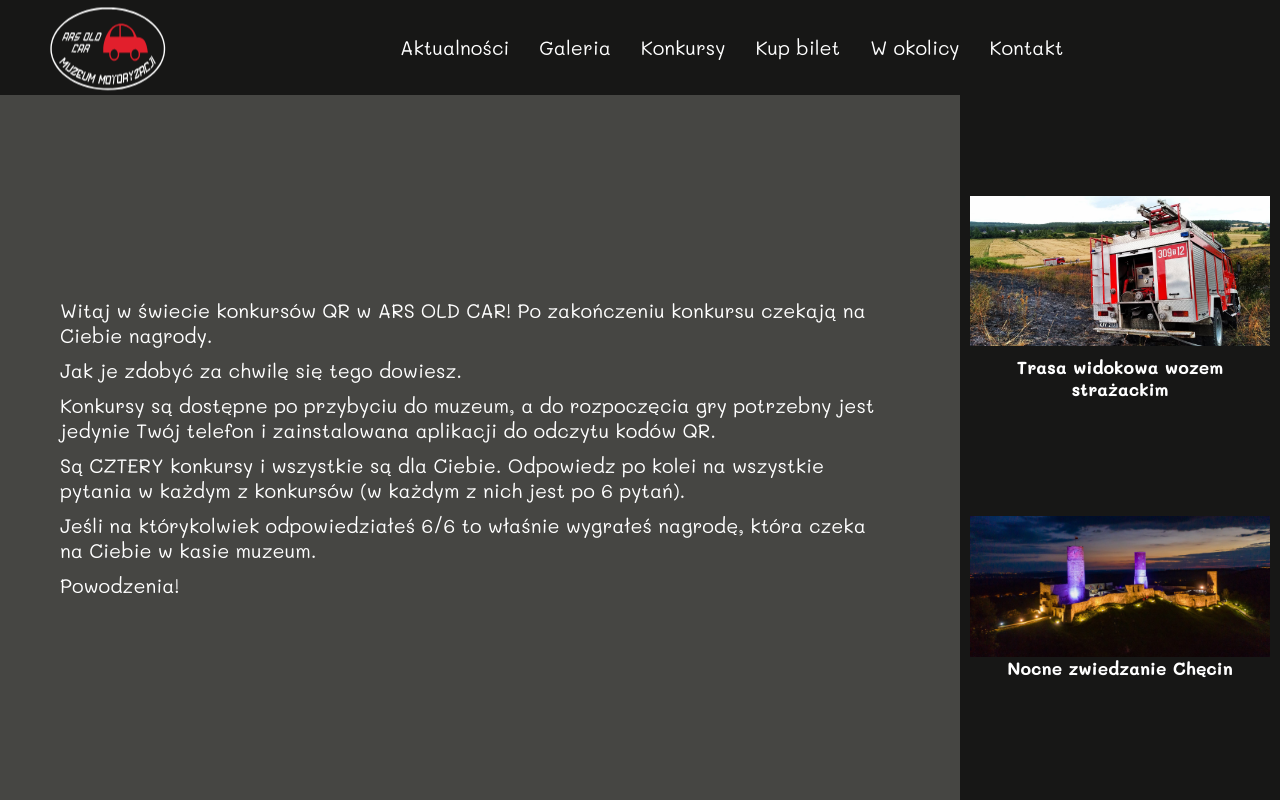
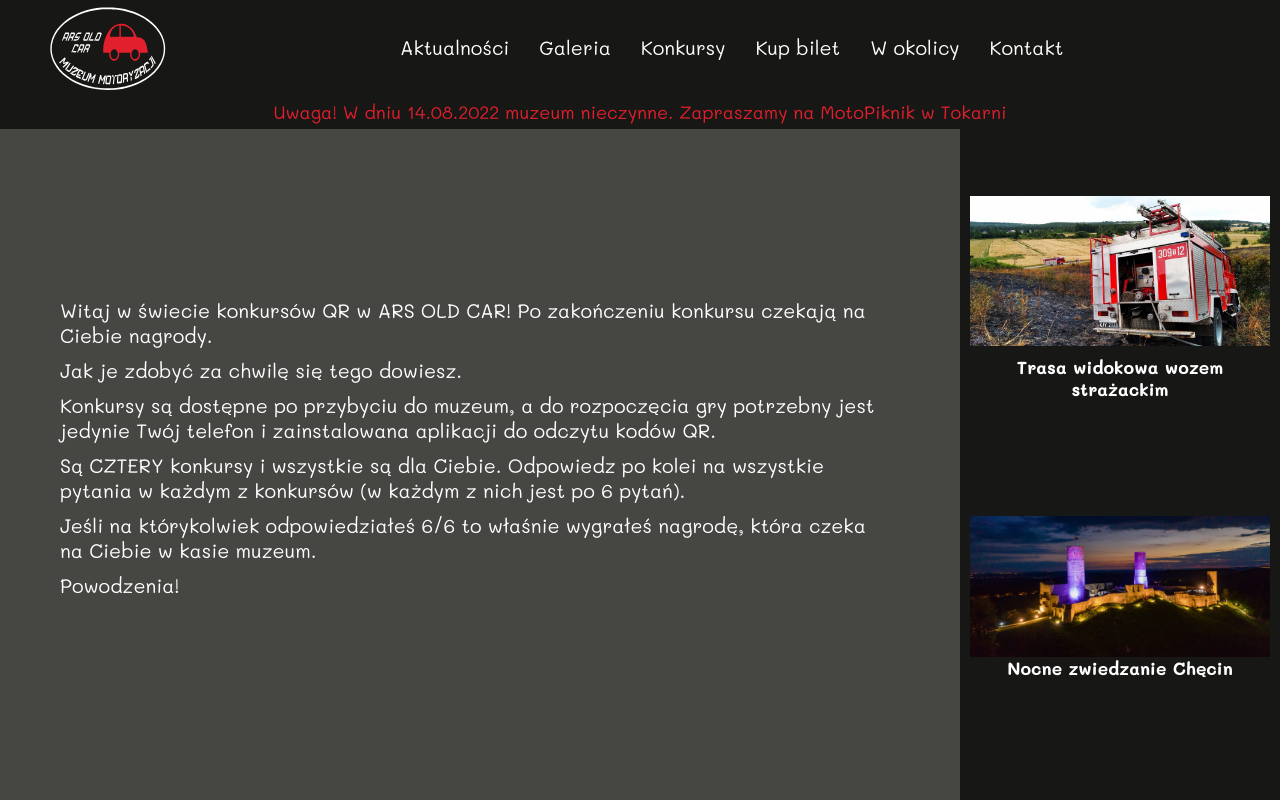
Before and after one commit to damian-guh/ars-old-car, a Next.js app: page /qr in a window 1280 px wide. Shown: the top 800 px of the page. Built offline with nearby package versions, Linux system fonts and the light colour scheme.

Commit message:
feat: add quick news section

```diff
--- a/src/components/Layout/Header/Header.style.tsx
+++ b/src/components/Layout/Header/Header.style.tsx
@@ -41,3 +41,13 @@ export const LogoWrapper = styled.div`
     grid-column: 1/2;
   }
 `;
+
+export const QuickNewsSection = styled.section`
+  width: 100vw;
+  grid-column: 1/3;
+  font-size: ${({ theme }) => theme.fontSizes.md};
+  color: ${({ theme }) => theme.colors.red};
+  padding: 5px;
+  background-color: ${({ theme }) => theme.colors.headerGray};
+  text-align: center;
+`;
--- a/src/components/Layout/Header/index.tsx
+++ b/src/components/Layout/Header/index.tsx
@@ -1,7 +1,11 @@
 import { useContext, useRef } from 'react';
 import Link from 'next/link';
 import { BurgerContext } from 'components/Layout';
-import { Wrapper, LogoWrapper } from 'components/Layout/Header/Header.style';
+import {
+  Wrapper,
+  LogoWrapper,
+  QuickNewsSection,
+} from 'components/Layout/Header/Header.style';
 import Logo from 'components/Layout/Logo';
 import Menu from 'components/Layout/Menu';
 import Burger from 'components/Layout/Menu/Burger';
@@ -29,6 +33,10 @@ const Header = () => {
           onClick={() => toggleMenu && toggleMenu((prevState) => !prevState)}
         />
       )}
+      <QuickNewsSection>
+        Uwaga! W dniu 14.08.2022 muzeum nieczynne. Zapraszamy na MotoPiknik w
+        Tokarni
+      </QuickNewsSection>
     </Wrapper>
   );
 };
```
